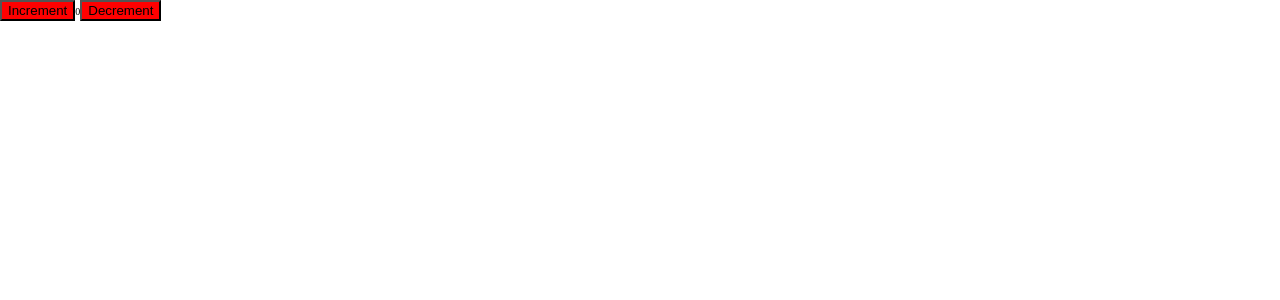
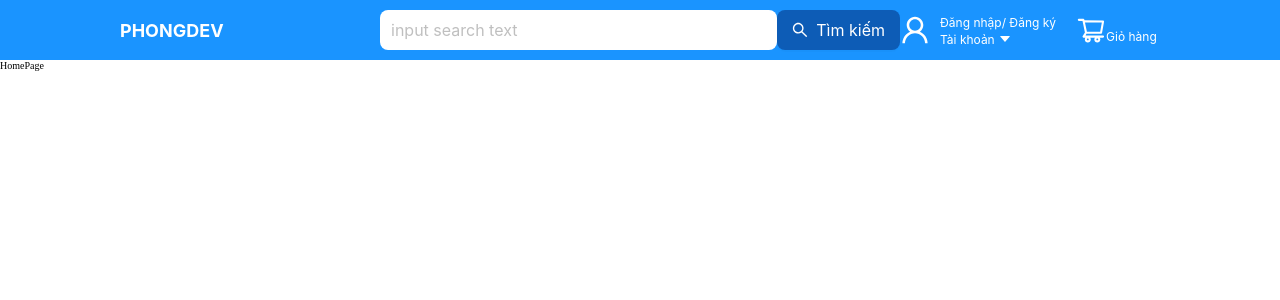
Before and after one commit to phong2k2/Front-end, a React (Create React App) app: page / in a window 1280 px wide. Shown: the top 300 px of the page. Built offline with nearby package versions, Linux system fonts and the light colour scheme.

Commit message:
Initial commit

```diff
--- a/package.json
+++ b/package.json
@@ -11,6 +11,8 @@
     "react": "^18.3.1",
     "react-dom": "^18.3.1",
     "react-redux": "^9.1.2",
+    "react-router": "^6.26.2",
+    "react-router-dom": "^6.26.2",
     "react-scripts": "5.0.1",
     "styled-components": "^6.1.13",
     "web-vitals": "^2.1.4"
--- a/src/App.js
+++ b/src/App.js
@@ -1,33 +1,31 @@
-import React from 'react'
-import { useSelector, useDispatch } from 'react-redux'
-import { decrement, increment } from './redux/slides/cuonterSlide'
-import styled from 'styled-components'
+import React, { Fragment } from 'react'
+import { BrowserRouter as Router, Routes, Route } from 'react-router-dom'
+import { routes } from './routes'
+import Defaultcomponent from './components/Defaultcomponent/Defaultcomponent'
+
+
+
 
 function App() {
-  const count = useSelector((state) => state.counter.value)
-  const dispatch = useDispatch()
-
-  const Button = styled.button({
-    background: 'red',
-  });
 
   return (
     <div>
-      <div>
-        <Button
-          aria-label="Increment value"
-          onClick={() => dispatch(increment())}
-        >
-          Increment
-        </Button>
-        <span>{count}</span>
-        <Button
-          aria-label="Decrement value"
-          onClick={() => dispatch(decrement())}
-        >
-          Decrement
-        </Button>
-      </div>
+
+      <Router>
+        <Routes>
+          {routes.map((route) => {
+            const Page = route.page
+            const Layout = route.isShowHeader ? Defaultcomponent : Fragment
+            return (
+              <Route key={route.path} path={route.path} element={
+                <Layout>
+                  <Page />
+                </Layout>
+              } />
+            )
+          })}
+        </Routes>
+      </Router>
     </div>
   )
 }
--- /dev/null
+++ b/src/components/Buttoninputsearch/Buttoninputsearch.jsx
@@ -0,0 +1,32 @@
+import { Button, Input } from 'antd'
+import React from 'react'
+import {
+    SearchOutlined,
+} from '@ant-design/icons';
+
+const Buttoninputsearch = (props) => {
+    const {
+        size, placeholder, textButton,
+        bordered, backgroundColorInput = '#fff',
+        backgroundColorButtton = 'rgb(13, 92, 182)',
+        colorButton = '#fff'
+    }
+        = props
+    return (
+        <div style={{ display: 'flex' }}>
+            <Input
+                size={size}
+                placeholder={placeholder}
+                bordered={bordered}
+                style={{ backgroundColor: backgroundColorInput }} />
+            <Button
+                size={size}
+                bordered={bordered}
+                style={{ background: backgroundColorButtton, color: colorButton, border: !bordered && 'none' }}
+                icon={<SearchOutlined style={{ color: colorButton }} />}
+            >{textButton}</Button>
+        </div>
+    )
+}
+
+export default Buttoninputsearch
--- /dev/null
+++ b/src/components/Defaultcomponent/Defaultcomponent.jsx
@@ -0,0 +1,13 @@
+import React from 'react'
+import Headercomponent from '../Headercomponent/Headercomponent'
+
+const Defaultcomponent = ({ children }) => {
+    return (
+        <div>
+            <Headercomponent />
+            {children}
+        </div>
+    )
+}
+
+export default Defaultcomponent
--- /dev/null
+++ b/src/components/Headercomponent/Headercomponent.jsx
@@ -0,0 +1,50 @@
+import { Col } from 'antd'
+import React from 'react'
+import { WrapperHeader, WrapperHeaderAccount, WrapperTextHeader, WrapperTextHeaderSmall } from './style'
+import {
+    UserOutlined,
+    CaretDownOutlined,
+    ShoppingCartOutlined,
+} from '@ant-design/icons';
+import Buttoninputsearch from '../Buttoninputsearch/Buttoninputsearch';
+
+const Headercomponent = () => {
+    return (
+        <div>
+            <WrapperHeader hutter={16}>
+                <Col span={6}>
+                    <WrapperTextHeader> PHONGDEV</WrapperTextHeader>
+                </Col>
+                <Col span={12}>
+                    <Buttoninputsearch
+                        size="large"
+                        bordered={false}
+                        textButton="Tìm kiếm"
+                        placeholder="input search text" />
+                </Col>
+                <Col span={6} style={{ display: 'flex', gap: '20px', alignItems: 'center' }}>
+                    <WrapperHeaderAccount>
+
+                        <UserOutlined style={{ fontSize: '30px' }} />
+
+                        <div>
+                            <WrapperTextHeaderSmall>Đăng nhập/ Đăng ký</WrapperTextHeaderSmall>
+                            <div>
+                                <WrapperTextHeaderSmall>Tài khoản </WrapperTextHeaderSmall>
+                                <CaretDownOutlined />
+                            </div>
+
+                        </div>
+                    </WrapperHeaderAccount>
+                    <div>
+                        <ShoppingCartOutlined style={{ fontSize: '30px', color: '#fff' }} />
+                        <WrapperTextHeaderSmall>Giỏ hàng </WrapperTextHeaderSmall>
+
+                    </div>
+                </Col>
+            </WrapperHeader>
+        </div>
+    )
+}
+
+export default Headercomponent
--- /dev/null
+++ b/src/components/Headercomponent/style.js
@@ -0,0 +1,30 @@
+import { Row } from "antd";
+import styled from "styled-components";
+
+export const WrapperHeader = styled(Row)`
+    padding: 10px 120px;
+    background-color: rgb(26, 148, 255);
+    align-items: center;
+
+`
+
+export const WrapperTextHeader = styled.span`
+    font-size: 18px;
+    color: #fff;
+    font-weight: bold;
+    text-align: left;
+`
+
+export const WrapperHeaderAccount = styled.div`
+    display: flex;
+    align-items: center;
+    color: #fff;
+    gap: 10px;
+
+`
+
+export const WrapperTextHeaderSmall = styled.span`
+    font-size: 12px;
+    color: #fff;
+
+`
--- /dev/null
+++ b/src/pages/HomePage/HomePage.jsx
@@ -0,0 +1,9 @@
+import React from 'react'
+
+const HomePage = () => {
+    return (
+        <div>HomePage</div>
+    )
+}
+
+export default HomePage
--- /dev/null
+++ b/src/pages/NotFoundPage/NotFoundPage.jsx
@@ -0,0 +1,9 @@
+import React from 'react'
+
+const NotFoundPage = () => {
+    return (
+        <div>NotFoundPage</div>
+    )
+}
+
+export default NotFoundPage
--- /dev/null
+++ b/src/pages/OrderPage/OrderPage.jsx
@@ -0,0 +1,9 @@
+import React from 'react'
+
+const OrderPage = () => {
+    return (
+        <div>OrderPage</div>
+    )
+}
+
+export default OrderPage
--- /dev/null
+++ b/src/pages/ProductsPage/ProductsPage.jsx
@@ -0,0 +1,9 @@
+import React from 'react'
+
+const ProductsPage = () => {
+    return (
+        <div>ProductsPage</div>
+    )
+}
+
+export default ProductsPage
--- /dev/null
+++ b/src/routes/index.js
@@ -0,0 +1,26 @@
+import HomePage from "../pages/HomePage/HomePage";
+import NotFoundPage from "../pages/NotFoundPage/NotFoundPage";
+import OrderPage from "../pages/OrderPage/OrderPage";
+import ProductsPage from "../pages/ProductsPage/ProductsPage";
+
+export const routes = [
+    {
+        path: '/',
+        page: HomePage,
+        isShowHeader: true
+    },
+    {
+        path: '/order',
+        page: OrderPage,
+        isShowHeader: true
+    },
+    {
+        path: '/products',
+        page: ProductsPage,
+        isShowHeader: true
+    },
+    {
+        path: '*',
+        page: NotFoundPage
+    }
+]
```
Also changed, not shown: 1 other file (tests, documents, lock files or other folders).
